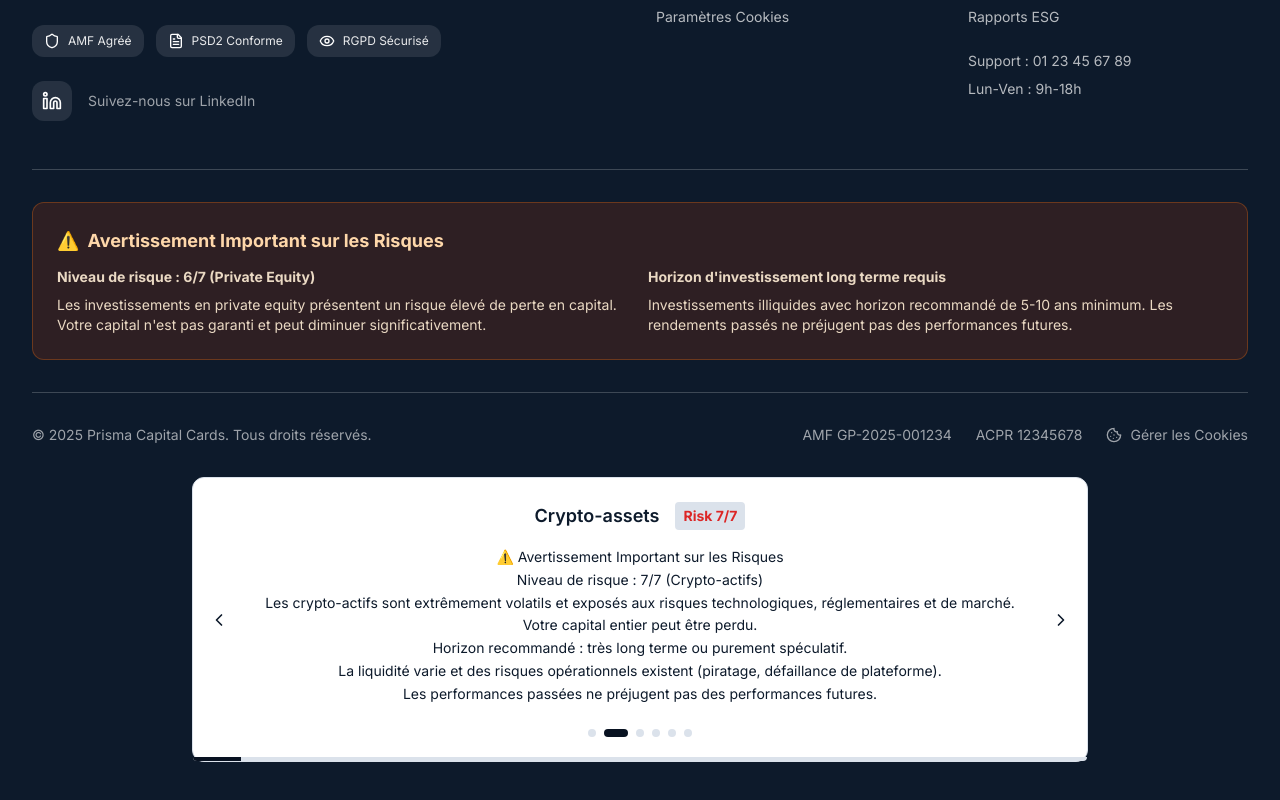
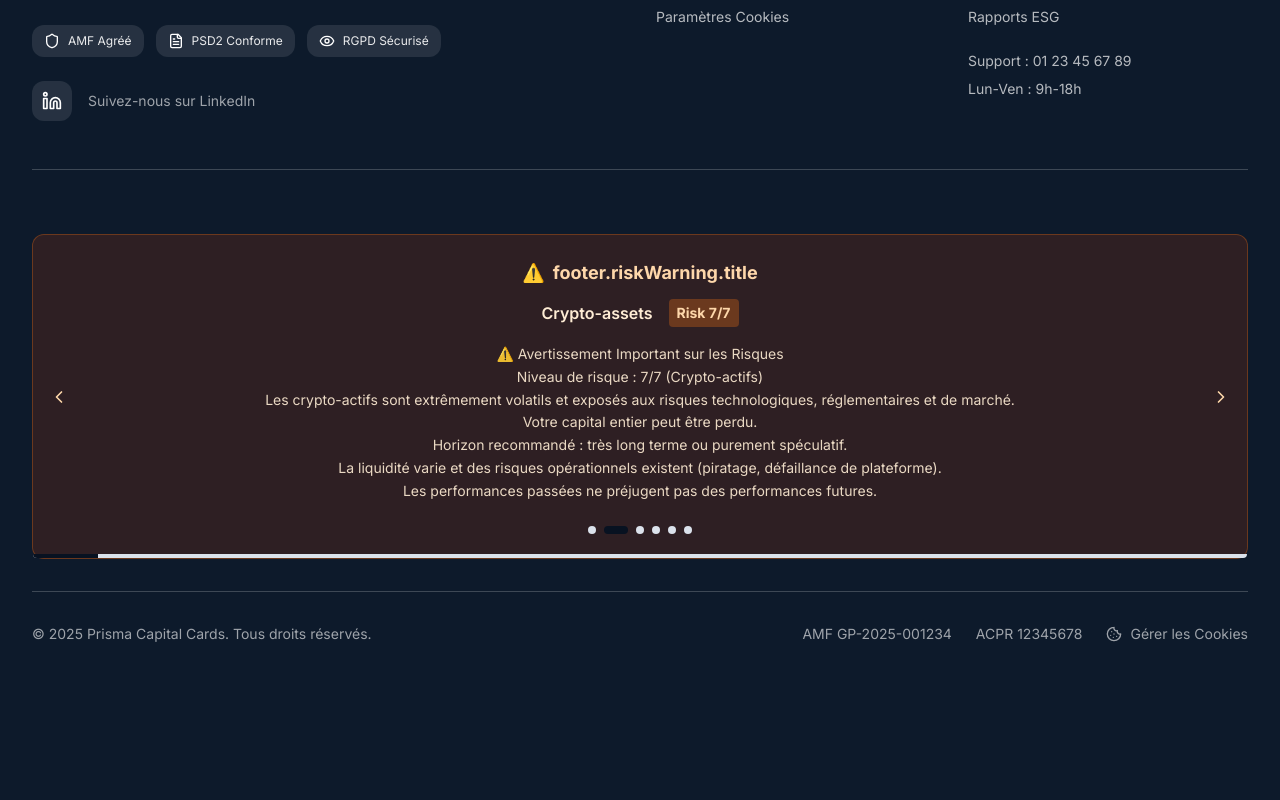
Before and after one commit to 0scarito/prismacapital, a React (Vite) app: page /faq in a window 1280 px wide. Shown: the part 3341-4141 px from the top of the page. After the commit the page ends 4049 px from the top, so only its background shows below. Built offline with nearby package versions, Linux system fonts and the light colour scheme.

Commit message:
Refactor: Move risk warnings to footer
Move the risk warning slider to the bottom red box format, placing it above the Prisma capital cards. This change ensures a consistent display of risk disclosures across all pages.

```diff
--- a/src/components/Footer.tsx
+++ b/src/components/Footer.tsx
@@ -120,34 +120,9 @@ const Footer = () => {
           </div>
         </div>
 
-        {/* Bottom Bar */}
+        {/* Risk Warning Slider */}
         <div className="border-t border-white/20 pt-8 mb-8">
-          <div className="bg-orange-900/30 rounded-xl p-6 border border-orange-500/30">
-            <h4 className="font-heading text-lg text-orange-200 mb-3 flex items-center">
-              <span className="mr-2">⚠️</span>
-              Avertissement Important sur les Risques
-            </h4>
-            <div className="grid md:grid-cols-2 gap-4 font-body text-sm text-orange-100/90">
-              <div>
-                <p className="mb-2">
-                  <strong>Niveau de risque : 6/7 (Private Equity)</strong>
-                </p>
-                <p>
-                  Les investissements en private equity présentent un risque élevé de perte en capital.
-                  Votre capital n'est pas garanti et peut diminuer significativement.
-                </p>
-              </div>
-              <div>
-                <p className="mb-2">
-                  <strong>Horizon d'investissement long terme requis</strong>
-                </p>
-                <p>
-                  Investissements illiquides avec horizon recommandé de 5-10 ans minimum.
-                  Les rendements passés ne préjugent pas des performances futures.
-                </p>
-              </div>
-            </div>
-          </div>
+          <RiskWarningSlider />
         </div>
 
         {/* Bottom Footer Bar */}
@@ -167,9 +142,6 @@ const Footer = () => {
             </div>
           </div>
         </div>
-
-        {/* Risk Warning Slider */}
-        <RiskWarningSlider />
 
         {/* Schema.org JSON-LD */}
         <script
--- a/src/components/RiskWarningSlider.tsx
+++ b/src/components/RiskWarningSlider.tsx
@@ -71,40 +71,44 @@ const RiskWarningSlider = () => {
 
   return (
     <div
-      className="relative bg-card border border-border rounded-lg p-6 my-8 max-w-4xl mx-auto"
+      className="relative bg-orange-900/30 rounded-xl p-6 border border-orange-500/30 my-8"
       onMouseEnter={() => setIsPaused(true)}
       onMouseLeave={() => setIsPaused(false)}
     >
       {/* Navigation Arrows */}
       <button
         onClick={prevSlide}
-        className="absolute left-2 top-1/2 transform -translate-y-1/2 p-2 hover:bg-muted rounded-full transition-colors z-10"
+        className="absolute left-2 top-1/2 transform -translate-y-1/2 p-2 hover:bg-orange-500/20 rounded-full transition-colors z-10"
         aria-label="Previous warning"
       >
-        <ChevronLeft className="w-5 h-5 text-muted-foreground" />
+        <ChevronLeft className="w-5 h-5 text-orange-200" />
       </button>
 
       <button
         onClick={nextSlide}
-        className="absolute right-2 top-1/2 transform -translate-y-1/2 p-2 hover:bg-muted rounded-full transition-colors z-10"
+        className="absolute right-2 top-1/2 transform -translate-y-1/2 p-2 hover:bg-orange-500/20 rounded-full transition-colors z-10"
         aria-label="Next warning"
       >
-        <ChevronRight className="w-5 h-5 text-muted-foreground" />
+        <ChevronRight className="w-5 h-5 text-orange-200" />
       </button>
 
       {/* Content */}
       <div className="px-12">
+        <h4 className="font-heading text-lg text-orange-200 mb-3 flex items-center justify-center">
+          <span className="mr-2">⚠️</span>
+          {t('footer.riskWarning.title')}
+        </h4>
         <div className="text-center">
           <div className="flex items-center justify-center gap-4 mb-4">
-            <h4 className="font-semibold text-lg text-card-foreground">
+            <h5 className="font-semibold text-orange-100">
               {riskWarnings[currentSlide].category}
-            </h4>
-            <span className={`font-bold text-sm px-2 py-1 rounded ${getRiskColor(riskWarnings[currentSlide].risk)} bg-muted`}>
+            </h5>
+            <span className="font-bold text-sm px-2 py-1 rounded bg-orange-500/30 text-orange-200">
               Risk {riskWarnings[currentSlide].risk}
             </span>
           </div>
 
-          <div className="text-muted-foreground leading-relaxed whitespace-pre-line text-sm">
+          <div className="text-orange-100/90 leading-relaxed whitespace-pre-line text-sm">
             {t(riskWarnings[currentSlide].key)}
           </div>
         </div>
```
